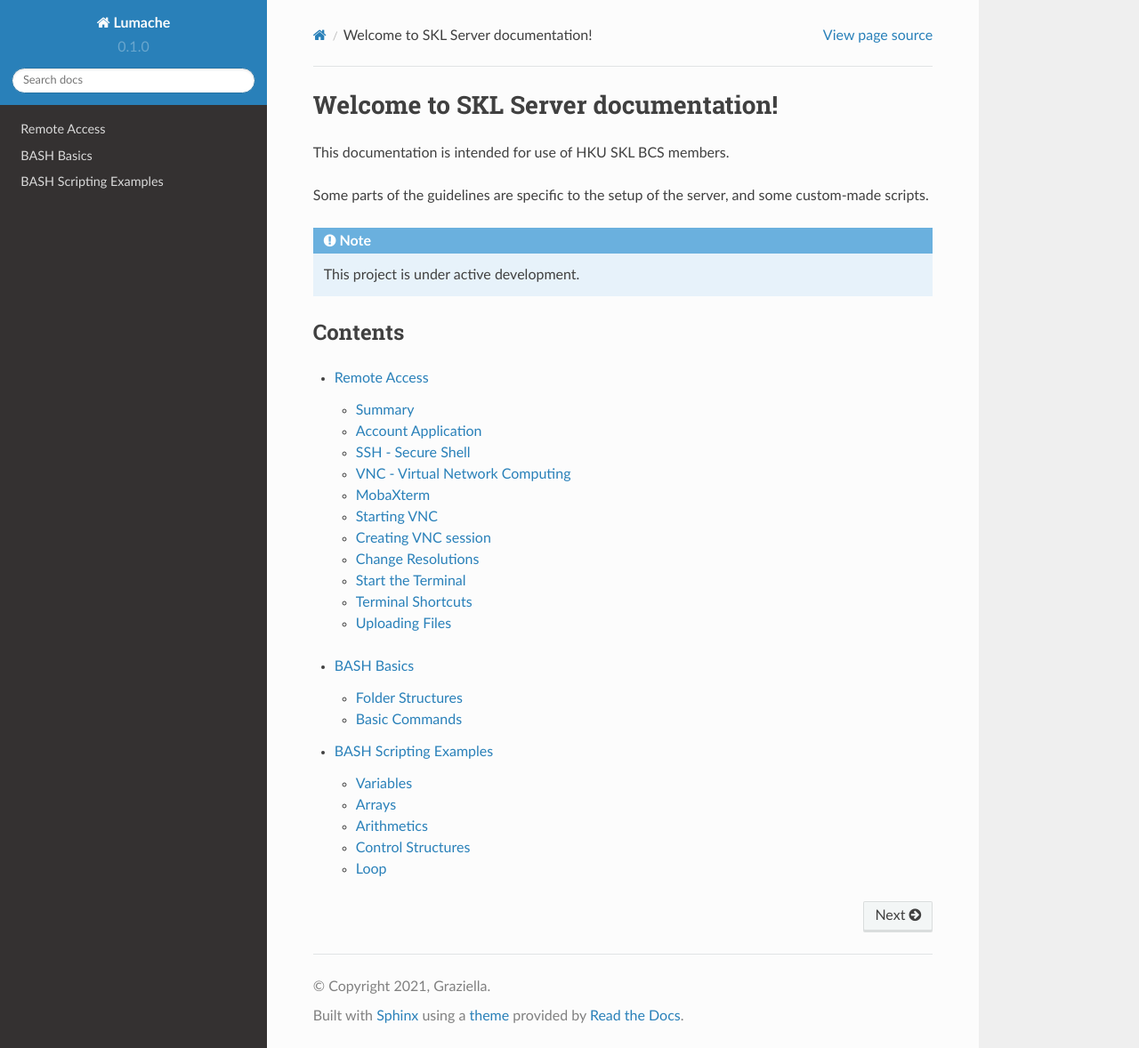
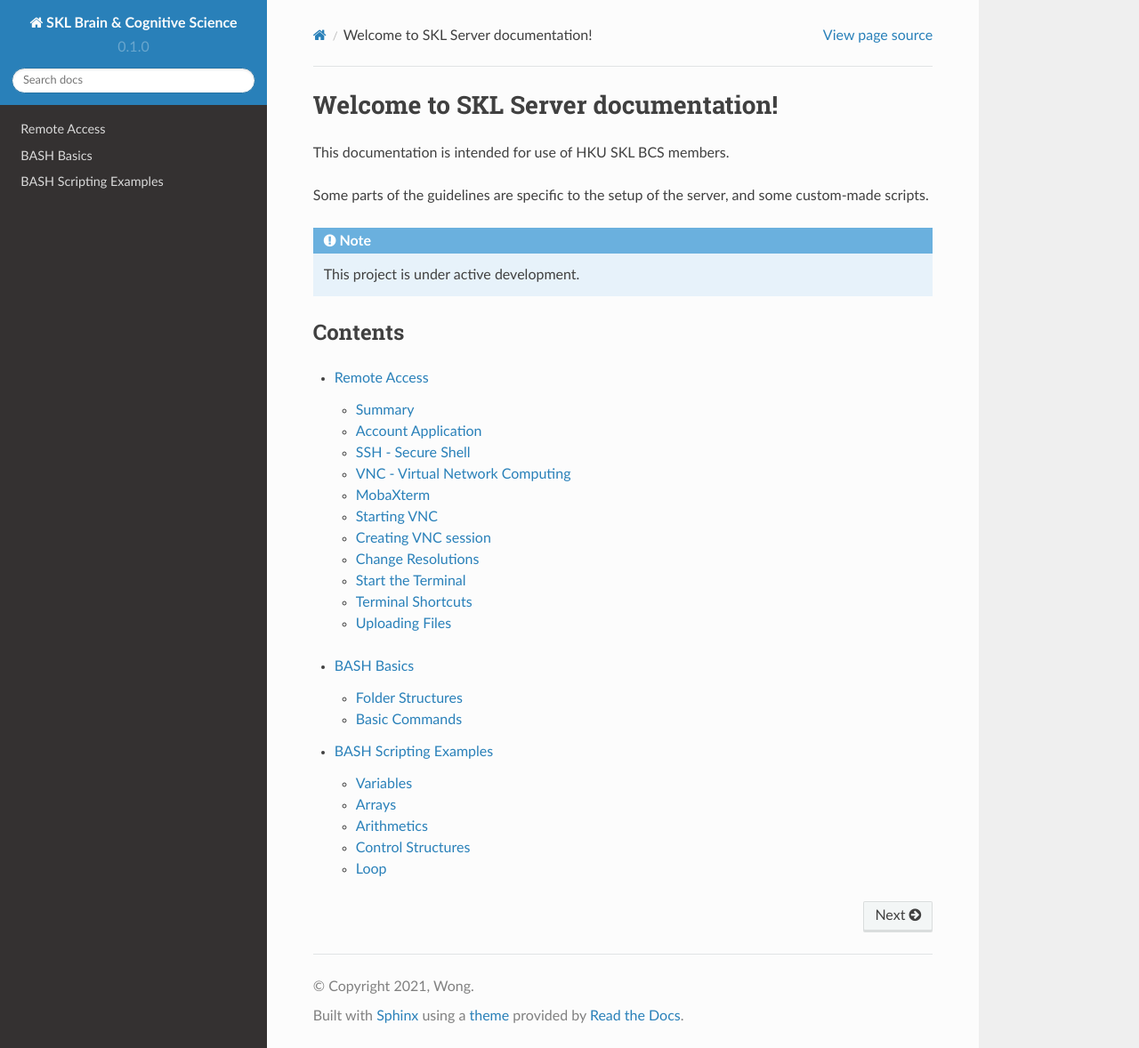
Before and after one commit to hkusklbcs/hkusklbcs, a Sphinx documentation site: the page built from docs/source/index.rst, in a window 1280 px wide and 1178 px high. Shown: the whole window at 89% size. Built offline with Sphinx 7.4.7 and the Read the Docs theme 2.0.0, drawn with Linux system fonts in a browser that asks for light colours.

Commit message:
Update conf.py

```diff
--- a/docs/source/conf.py
+++ b/docs/source/conf.py
@@ -2,9 +2,9 @@
 
 # -- Project information
 
-project = 'Lumache'
-copyright = '2021, Graziella'
-author = 'Graziella'
+project = 'SKL Brain & Cognitive Science'
+copyright = '2021, Wong'
+author = 'Wong'
 
 release = '0.1'
 version = '0.1.0'
```
